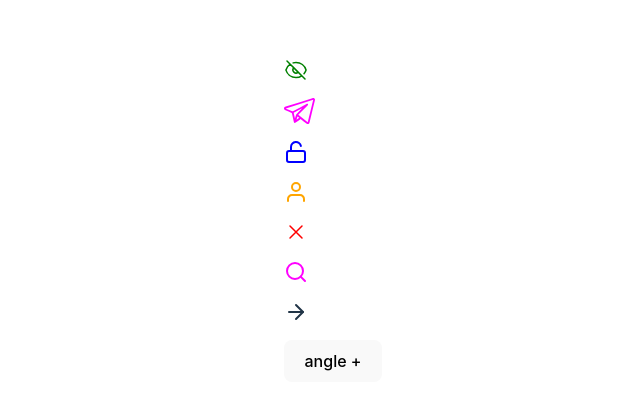
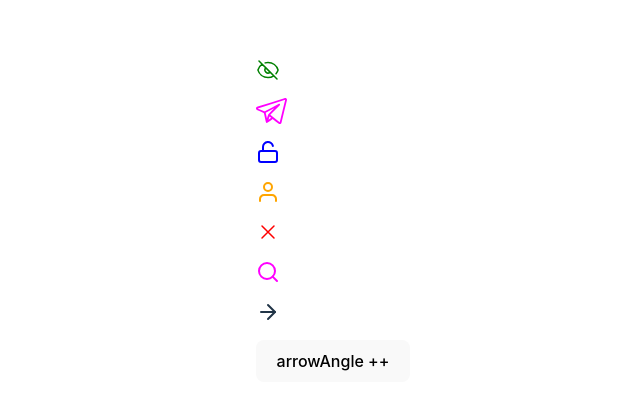
Before and after one commit to ViktorBachmanov/vue-icons-plasm, a Vue app: page / in a window 1280 px wide. Shown: the part 180-590 px from the top of the page, without its empty margins (307-947 px from the left). Built offline with nearby package versions, Linux system fonts and the light colour scheme.

Commit message:
fix something

```diff
--- a/package.json
+++ b/package.json
@@ -1,7 +1,7 @@
 {
   "name": "@vbachm/vue-icons-plasm",
   "private": false,
-  "version": "0.0.4",
+  "version": "0.0.5",
   "type": "module",
   "files": [
     "dist"
--- a/src/App.vue
+++ b/src/App.vue
@@ -25,11 +25,11 @@ function handleIncrementArrowAngle() {
     <IconUser style="color: orange" />
     <IconX style="color: red" />
     <IconMagnifyingGlass style="color: magenta" />
-    <IconArrowDeg :angleDeg="arrowAngle" />
+    <IconArrowDeg :angle="arrowAngle" />
 
     <button
       @click="handleIncrementArrowAngle"
       class="py-2 bg-stone-700 rounded-lg"
-    >angle +</button>
+    >arrowAngle ++</button>
   </div>
 </template>
--- a/src/components/IconArrowDeg.vue
+++ b/src/components/IconArrowDeg.vue
@@ -1,6 +1,6 @@
 <script setup>
 const props = defineProps({
-  angleDeg: {
+  angle: {
     type: Number,
     default: 0, // right
   },
@@ -19,7 +19,7 @@ const props = defineProps({
     stroke-width="2"
     stroke="currentColor"
     :class="{ disabled: disabled }"
-    :style="{ transform: `rotateZ(${angleDeg}deg)` }"
+    :style="{ transform: `rotateZ(${angle}deg)` }"
   >
     <path d="M5 12H19" stroke-linecap="round" stroke-linejoin="round"/>
     <path d="M12 5L19 12L12 19" stroke-linecap="round" stroke-linejoin="round"/>
--- a/src/index.ts
+++ b/src/index.ts
@@ -4,5 +4,6 @@ import IconUnlock from "./components/IconUnlock.vue";
 import IconUser from "./components/IconUser.vue";
 import IconX from "./components/IconX.vue";
 import IconMagnifyingGlass from "./components/IconMagnifyingGlass.vue";
+import IconArrowDeg from "./components/IconArrowDeg.vue";
 
-export { IconEyeSlash, IconTelegram, IconUnlock, IconUser, IconX, IconMagnifyingGlass };
+export { IconEyeSlash, IconTelegram, IconUnlock, IconUser, IconX, IconMagnifyingGlass, IconArrowDeg };
```
